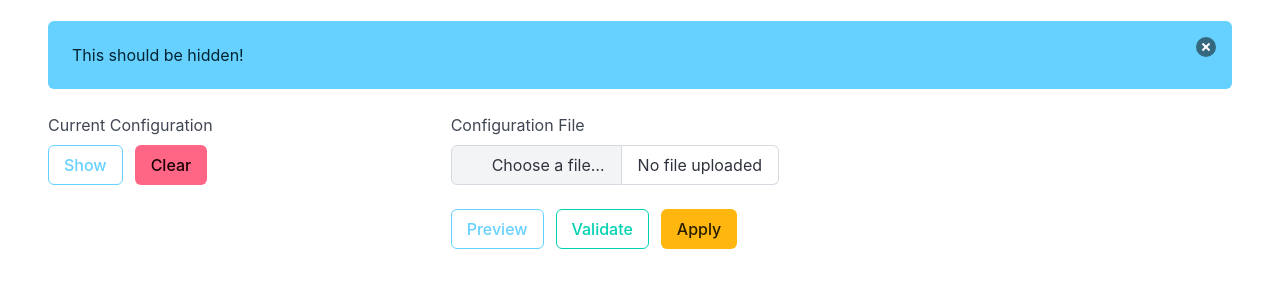
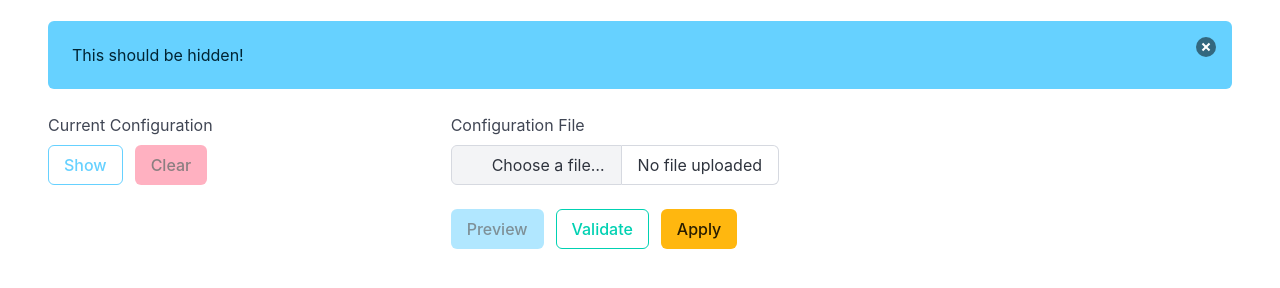
Before and after one commit to devynspencer/edge-utils, a browser extension: page src/html/options.html in a window 1280 px wide. Shown: the part 112-400 px from the top of the page. Drawn offline with nearby package versions, Linux system fonts and the light colour scheme.

Commit message:
Disable incomplete buttons

```diff
--- a/src/html/options.html
+++ b/src/html/options.html
@@ -28,7 +28,7 @@
                 </button>
               </p>
               <p class="control">
-                <button class="button is-danger disabled" id="clearConfig">
+                <button class="button is-danger" id="clearConfig" disabled>
                   Clear
                 </button>
               </p>
@@ -56,7 +56,7 @@
           </div>
           <div class="field is-grouped is-grouped-multiline">
             <p class="control">
-              <button class="button is-info is-outlined" id="previewConfig">
+              <button class="button is-info" id="previewConfig" disabled>
                 Preview
               </button>
             </p>
```
